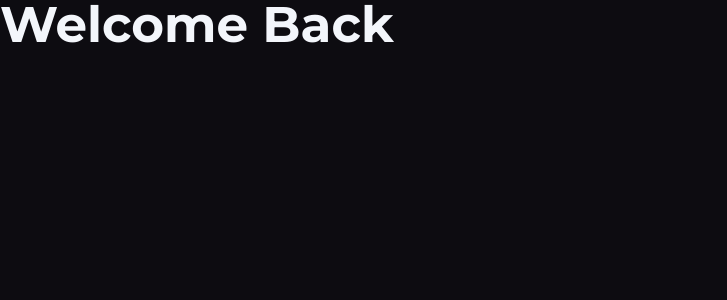
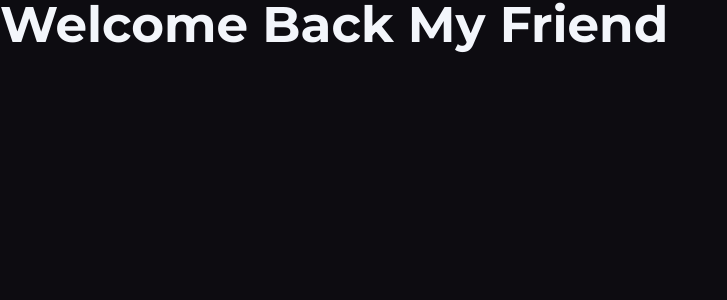
Before and after one commit to eliasvolkov/movies-rest, a React (Create React App) app: page / in a window 1280 px wide. Shown: the top 300 px of the page, without its empty margins (0-727 px from the left). Built offline with nearby package versions, Linux system fonts and the light colour scheme.

Commit message:
change title

```diff
--- a/src/App.tsx
+++ b/src/App.tsx
@@ -8,7 +8,7 @@ function App() {
         <>
             <Reset />
             <GlobalStyle />
-            <Headline1>Welcome Back</Headline1>
+            <Headline1>Welcome Back My Friend</Headline1>
         </>
     );
 }
```
